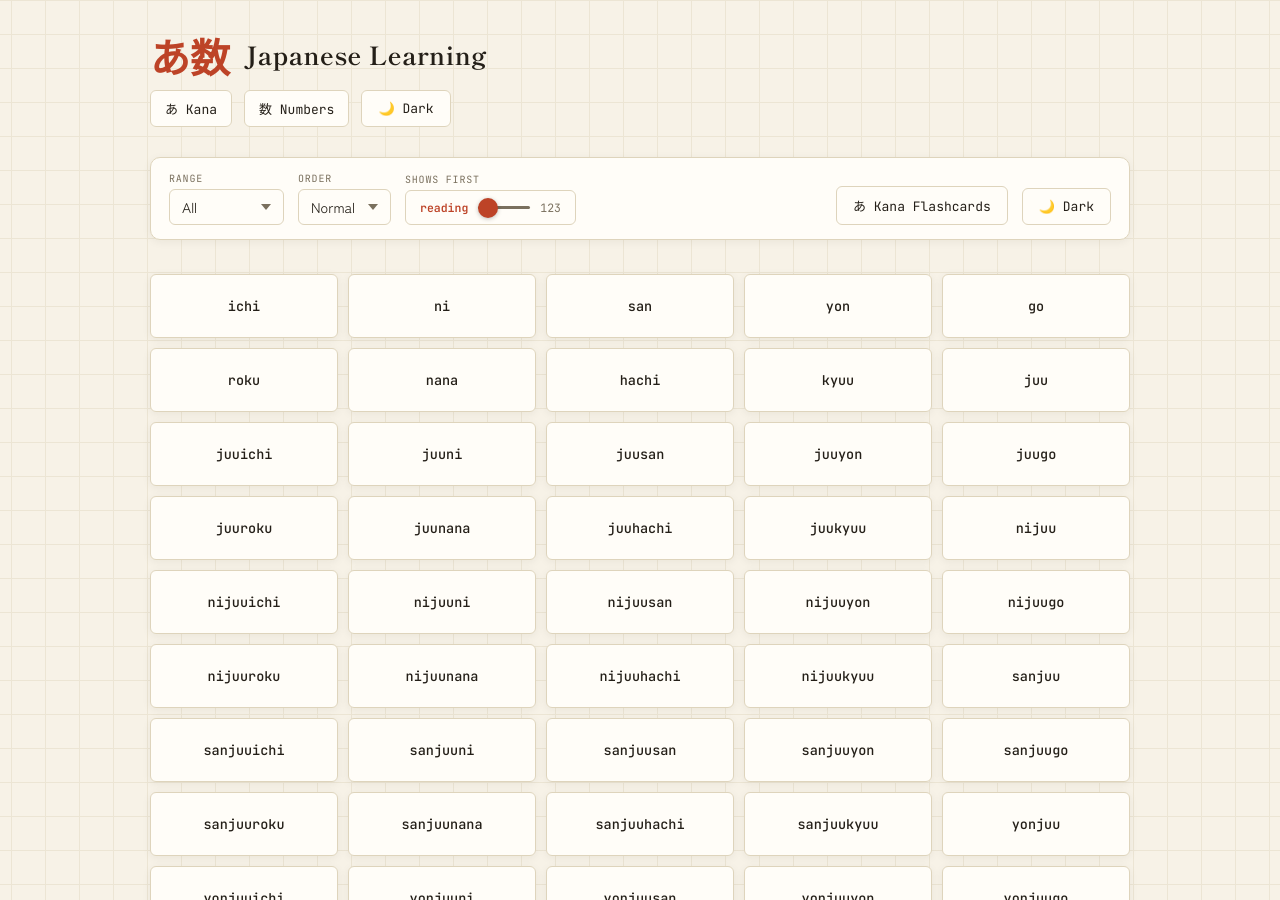
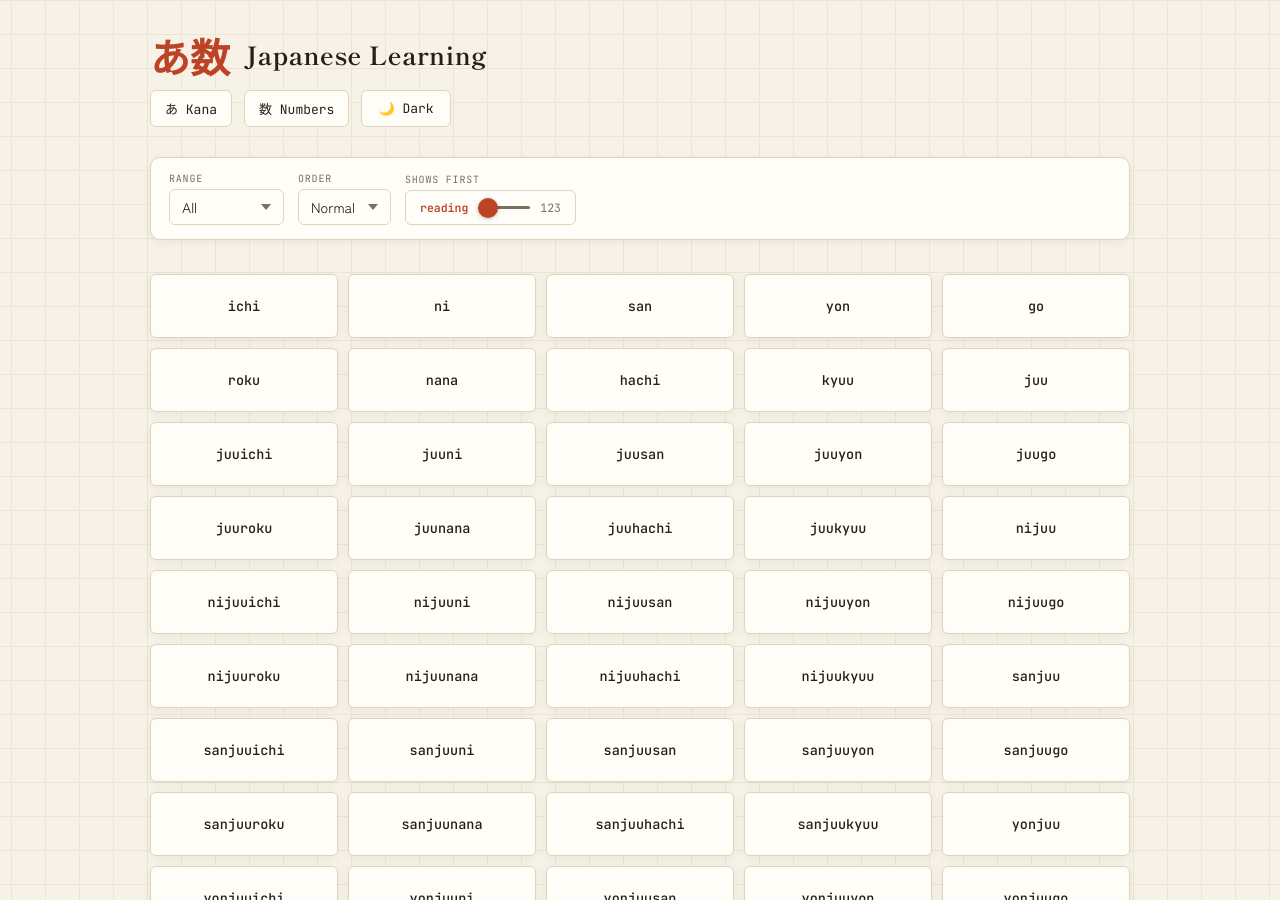
Before and after one commit to najmul-hasan-nirob/japanese-flashcards, a Jekyll site: the page built from numbers.html, in a window 1280 px wide and 900 px high. Built offline with Jekyll 4.4.1, drawn with Linux system fonts in a browser that asks for light colours.

Commit message:
Update numbers.html

```diff
--- a/numbers.html
+++ b/numbers.html
@@ -33,12 +33,6 @@ js: /js/numbers.js
             <span class="abacus-label right">123</span>
         </div>
     </div>
-
-    <a class="nav-btn" href="/japanese-lang/index.html">あ Kana Flashcards</a>
-
-    <button class="theme-btn" id="theme">🌙 Dark</button>
-
-
 </div>
 
 <div class="grid" id="grid"></div>
```
